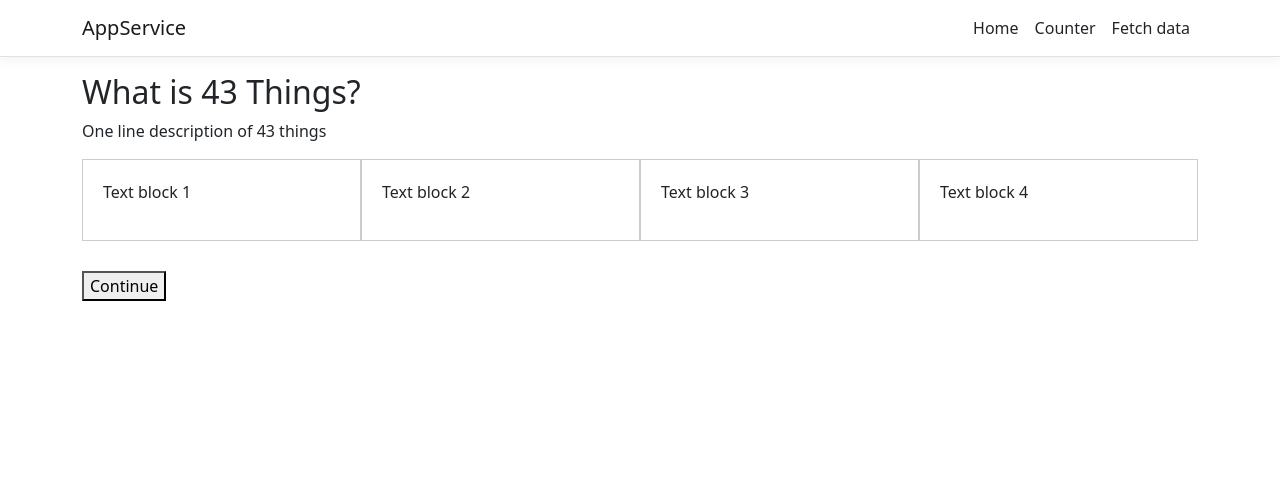
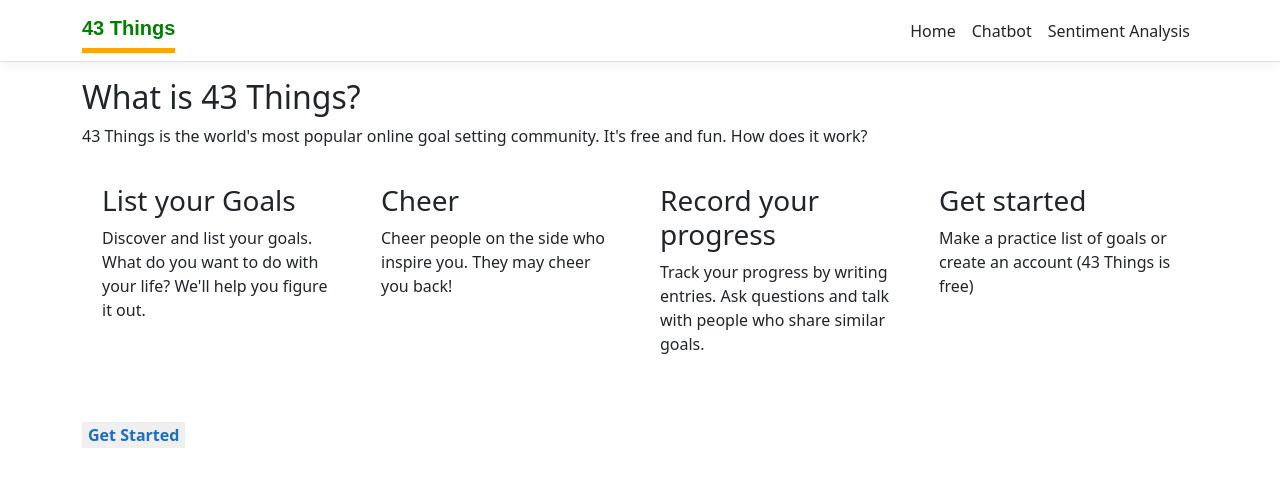
Before and after one commit to jonahgasura/43Things, an Angular app in the folder AppService/ClientApp/: page / in a window 1280 px wide. Shown: the top 486 px of the page. Built offline with nearby package versions, Linux system fonts and the light colour scheme.

Commit message:
Implemented Home page

```diff
--- a/AppService/ClientApp/src/app/app.module.ts
+++ b/AppService/ClientApp/src/app/app.module.ts
@@ -9,6 +9,7 @@
 import { HomeComponent } from './home/home.component';
 import { CounterComponent } from './counter/counter.component';
 import { FetchDataComponent } from './fetch-data/fetch-data.component';
+import {GoalsComponent} from "./goal/goals.component";
 
 @NgModule({
   declarations: [
@@ -16,7 +17,8 @@
     NavMenuComponent,
     HomeComponent,
     CounterComponent,
-    FetchDataComponent
+    FetchDataComponent,
+    GoalsComponent
   ],
   imports: [
     BrowserModule.withServerTransition({ appId: 'ng-cli-universal' }),
--- /dev/null
+++ b/AppService/ClientApp/src/app/goal/goals.component.css
@@ -0,0 +1,50 @@
+.container {
+  display: flex;
+  justify-content: space-between;
+}
+
+.goals-list {
+  flex: 1;
+}
+
+.goal-item {
+  margin-bottom: 10px;
+}
+
+.goal-item strong {
+  font-weight: bold;
+}
+
+.add-goal {
+  margin-top: 20px;
+}
+
+.add-goal input {
+  width: 200px;
+  height: 30px;
+  margin-right: 10px;
+  padding: 5px;
+  border: 1px solid #ccc;
+  border-radius: 4px;
+}
+
+.add-goal button {
+  height: 30px;
+  padding: 5px 10px;
+  background-color: #007bff;
+  color: #fff;
+  border: none;
+  border-radius: 4px;
+  cursor: pointer;
+}
+
+button {
+  margin-top: 20px;
+  border: white;
+  color: #1b6ec2;
+  font-weight: bold;
+}
+
+.add-goal button:hover {
+  background-color: #0069d9;
+}
--- /dev/null
+++ b/AppService/ClientApp/src/app/goal/goals.component.html
@@ -0,0 +1,28 @@
+<div class="container">
+  <div class="goals-list">
+    <h2>List your goals</h2>
+    <ul>
+      <li *ngFor="let goal of existingGoals" class="goal-item">
+        <strong>{{ goal.title }}</strong> - {{ goal.description }}
+      </li>
+    </ul>
+  </div>
+
+  <div class="goals-list">
+    <h2>Need Inspiration?</h2>
+    <ul>
+      <li *ngFor="let goal of popularGoals" class="goal-item">
+        <strong>{{ goal.title }}</strong>
+      </li>
+    </ul>
+  </div>
+</div>
+
+<div class="add-goal">
+  <h2>Add a new goal</h2>
+  <div>
+    <input [(ngModel)]="newGoalTitle" placeholder="Goal Title">
+    <input [(ngModel)]="newGoalDescription" placeholder="Goal Description">
+    <button (click)="addGoal()">Add</button>
+  </div>
+</div>
--- /dev/null
+++ b/AppService/ClientApp/src/app/goal/goals.component.ts
@@ -0,0 +1,36 @@
+import { Component, OnInit } from '@angular/core';
+import { GoalsService } from './goals.service';
+import { Goal } from './goal.model';
+
+@Component({
+  selector: 'app-goals',
+  templateUrl: './goals.component.html',
+  styleUrls: ['./goals.component.css']
+})
+export class GoalsComponent implements OnInit {
+  existingGoals: Goal[] = [];
+  popularGoals: Goal[] = [];
+
+  newGoalTitle: string = '';
+  newGoalDescription: string = '';
+
+  constructor(private goalsService: GoalsService) { }
+
+  ngOnInit() {
+    this.goalsService.getExistingGoals().subscribe(goals => {
+      this.existingGoals = goals;
+    });
+
+    this.goalsService.getPopularGoals().subscribe(goals => {
+      this.popularGoals = goals;
+    });
+  }
+
+  addGoal() {
+    if (this.newGoalTitle && this.newGoalDescription) {
+      this.goalsService.addGoal(this.newGoalTitle, this.newGoalDescription);
+      this.newGoalTitle = '';
+      this.newGoalDescription = '';
+    }
+  }
+}
--- /dev/null
+++ b/AppService/ClientApp/src/app/goal/goals.service.ts
@@ -0,0 +1,78 @@
+import { Injectable } from '@angular/core';
+import { Observable, of } from 'rxjs';
+import { Goal } from './goal.model';
+
+@Injectable({
+  providedIn: 'root'
+})
+export class GoalsService {
+  private existingGoals: Goal[] = [
+    {
+      id: 1,
+      title: 'Learn a new language',
+      description: 'I want to learn Spanish within the next 6 months.',
+      progress: 0,
+      cheers: 0,
+      sentiment: "postive",
+      sentimentValue: 61
+    },
+  ];
+
+  private popularGoals: Goal[] = [
+    {
+      id: 1,
+      title: 'Travel the world',
+      description: 'Explore different countries and cultures.',
+      progress: 0,
+      cheers: 0,
+      sentiment: "postive",
+      sentimentValue: 59
+    },
+    {
+      id: 2,
+      title: 'Start a business',
+      description: 'Launch a business within the next year',
+      progress: 0,
+      cheers: 0,
+      sentiment: "postive",
+      sentimentValue: 77
+    },
+    {
+      id: 1,
+      title: 'Get fitter',
+      description: 'Go to the gym at least 3 times a week',
+      progress: 0,
+      cheers: 0,
+      sentiment: "postive",
+      sentimentValue: 66
+    },
+  ];
+
+  constructor() { }
+
+  getExistingGoals(): Observable<Goal[]> {
+    return of(this.existingGoals);
+  }
+
+  getPopularGoals(): Observable<Goal[]> {
+    return of(this.popularGoals);
+  }
+
+  addGoal(title: string, description: string): void {
+    const newGoal: Goal = {
+      id: this.generateUniqueId(),
+      title,
+      description,
+      progress: 0,
+      cheers: 0,
+      sentiment: "positive",
+      sentimentValue: 90,
+    };
+    this.existingGoals.push(newGoal);
+  }
+
+  private generateUniqueId(): number {
+    // Generate a unique ID for new goals (example: using a timestamp or a library like uuid)
+    return Math.floor(Math.random() * 1000);
+  }
+}
--- a/AppService/ClientApp/src/app/home/home.component.css
+++ b/AppService/ClientApp/src/app/home/home.component.css
@@ -6,10 +6,12 @@
 .text-block {
   width: 45%;
   padding: 20px;
-  border: 1px solid #ccc;
   margin-bottom: 10px;
 }
 
 button {
   margin-top: 20px;
+  border: white;
+  color: #1b6ec2;
+  font-weight: bold;
 }
--- a/AppService/ClientApp/src/app/home/home.component.html
+++ b/AppService/ClientApp/src/app/home/home.component.html
@@ -1,17 +1,29 @@
+<div *ngIf="!showOther">
   <h2>What is 43 Things?</h2>
-<p>One line description of 43 things</p>
+  <p>43 Things is the world's most popular online goal setting community. It's free and fun. How does it work?</p>
   <div class="text-blocks">
     <div class="text-block">
-    <p>Text block 1</p>
+      <h3>List your Goals</h3>
+      <p>Discover and list your goals. What do you want to do with your life? We'll help you figure it out.</p>
     </div>
     <div class="text-block">
-    <p>Text block 2</p>
+      <h3>Cheer</h3>
+      <p>Cheer people on the side who inspire you. They may cheer you back!</p>
     </div>
     <div class="text-block">
-    <p>Text block 3</p>
+      <h3>Record your progress</h3>
+      <p>Track your progress by writing entries. Ask questions and talk with people who share similar goals.</p>
     </div>
     <div class="text-block">
-    <p>Text block 4</p>
+      <h3>Get started</h3>
+      <p>Make a practice list of goals or create an account (43 Things is free)</p>
     </div>
   </div>
-<button (click)="continue()">Continue</button>
+  <button (click)="continue()">Get Started</button>
+</div>
+
+
+<div *ngIf="showOther">
+  <app-goals></app-goals>
+  <button (click)="continue()">Back</button>
+</div>
--- a/AppService/ClientApp/src/app/home/home.component.ts
+++ b/AppService/ClientApp/src/app/home/home.component.ts
@@ -1,4 +1,5 @@
 import { Component } from '@angular/core';
+import { GoalsComponent } from '../goal/goals.component';
 
 @Component({
   selector: 'app-home',
@@ -6,7 +7,11 @@
   styleUrls: ['./home.component.css']
 })
 export class HomeComponent {
+
+  showOther: boolean = false;
+
   continue() {
-    // Handle continue button click
+
+    this.showOther = !this.showOther;
   }
 }
--- a/AppService/ClientApp/src/app/nav-menu/nav-menu.component.css
+++ b/AppService/ClientApp/src/app/nav-menu/nav-menu.component.css
@@ -2,6 +2,10 @@
   white-space: normal;
   text-align: center;
   word-break: break-all;
+  color: green;
+  border-bottom: orange 5px solid;
+  font-family: "Arial";
+  font-weight: bold;
 }
 
 html {
--- a/AppService/ClientApp/src/app/nav-menu/nav-menu.component.html
+++ b/AppService/ClientApp/src/app/nav-menu/nav-menu.component.html
@@ -3,7 +3,7 @@
     class="navbar navbar-expand-sm navbar-toggleable-sm navbar-light bg-white border-bottom box-shadow mb-3"
   >
     <div class="container">
-      <a class="navbar-brand" [routerLink]="['/']">AppService</a>
+      <a class="navbar-brand" [routerLink]="['/']">43 Things</a>
       <button
         class="navbar-toggler"
         type="button"
@@ -29,12 +29,12 @@
           </li>
           <li class="nav-item" [routerLinkActive]="['link-active']">
             <a class="nav-link text-dark" [routerLink]="['/counter']"
-              >Counter</a
+              >Chatbot</a
             >
           </li>
           <li class="nav-item" [routerLinkActive]="['link-active']">
             <a class="nav-link text-dark" [routerLink]="['/fetch-data']"
-              >Fetch data</a
+              >Sentiment Analysis</a
             >
           </li>
         </ul>
```
Also changed, not shown: AppService/ClientApp/src/app/goal/goal.model.ts (added, +9 -0 lines). Lines whose indentation alone changed are shown as unchanged.
